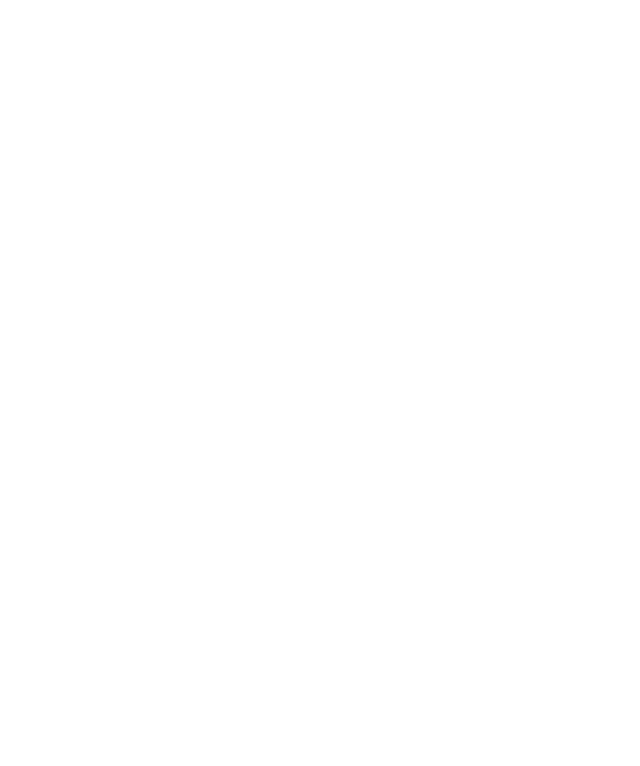
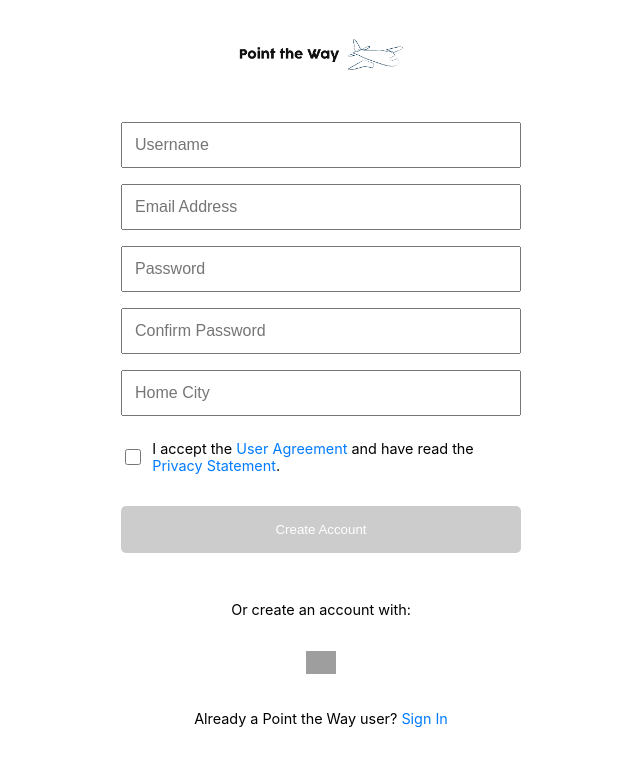
Before and after one commit to DarkMagnoCS/Point-the-way, a React (Create React App) app in the folder point-the-way-frontend/: page /signup in a window 1280 px wide. Before the commit this address had no page. Shown: the top 766 px of the page, without its empty margins (319-959 px from the left). Built offline with nearby package versions, Linux system fonts and the light colour scheme; grey boxes are pictures that could not be loaded.

Commit message:
working on Sign up

```diff
--- a/point-the-way-frontend/package.json
+++ b/point-the-way-frontend/package.json
@@ -11,7 +11,8 @@
     "react-router-dom": "^6.26.2",
     "react-scripts": "5.0.1",
     "styled-components": "^6.1.13",
-    "web-vitals": "^2.1.4"
+    "web-vitals": "^2.1.4",
+    "zxcvbn": "^4.4.2"
   },
   "scripts": {
     "start": "react-scripts start",
--- a/point-the-way-frontend/src/App.js
+++ b/point-the-way-frontend/src/App.js
@@ -1,13 +1,14 @@
 import React from 'react';
 import { BrowserRouter as Router, Route, Routes } from 'react-router-dom';
 import LandingPage from './pages/LandingPage';
+import Signup from './pages/Signup';
 
 function App() {
   return (
     <Router>
       <Routes>
         <Route path="/" element={<LandingPage />} />
-        {/* Other routes for login and signup */}
+        <Route path="/signup" element={<Signup />} />
       </Routes>
     </Router>
   );
--- a/point-the-way-frontend/src/components/Header.js
+++ b/point-the-way-frontend/src/components/Header.js
@@ -17,7 +17,7 @@
         ) : (
           <>
             <Link to="/login">Login</Link>
-            <Link to="/signup">Sign Up</Link>
+            <Link to="/Signup">Sign Up</Link>
           </>
         )}
       </Nav>
--- a/point-the-way-frontend/src/components/HeroBanner.js
+++ b/point-the-way-frontend/src/components/HeroBanner.js
@@ -9,7 +9,7 @@
   // Handle button click
   const handleStartPlanning = () => {
     setTimeout(() => {
-      navigate('/signup'); // Redirect to signup after animation
+      navigate('/Signup'); // Redirect to signup after animation
     }, 500); // 500ms delay to allow animation
   };
 
--- a/point-the-way-frontend/src/pages/signup.js
+++ b/point-the-way-frontend/src/pages/signup.js
@@ -1,9 +1,10 @@
 import React, { useState } from 'react';
 import styled from 'styled-components';
-import logoImage from './images/Point-logo.png';
+import zxcvbn from 'zxcvbn';
 
 const Signup = () => {
   const [formData, setFormData] = useState({
+    username: '',
     email: '',
     password: '',
     confirmPassword: '',
@@ -11,17 +12,23 @@
     acceptedTerms: false
   });
 
+  const [passwordTouched, setPasswordTouched] = useState(false);
+  const [confirmPasswordTouched, setConfirmPasswordTouched] = useState(false);
+
   const handleInputChange = (e) => {
     const { name, value, type, checked } = e.target;
     setFormData({
       ...formData,
       [name]: type === 'checkbox' ? checked : value,
     });
+
+    if (name === 'password') setPasswordTouched(true);
+    if (name === 'confirmPassword') setConfirmPasswordTouched(true);
   };
 
   const isFormComplete = () => {
-    const { email, password, confirmPassword, city, acceptedTerms } = formData;
-    return email && password && confirmPassword && city && password === confirmPassword && acceptedTerms;
+    const { username, email, password, confirmPassword, city, acceptedTerms } = formData;
+    return username && email && password && confirmPassword && city && password === confirmPassword && acceptedTerms;
   };
 
   const handleSubmit = (e) => {
@@ -32,12 +39,38 @@
     }
   };
 
+  const getPasswordStrength = () => {
+    const { password } = formData;
+    const result = zxcvbn(password);
+    return result.score;
+  };
+
+  const validatePassword = () => {
+    const { password } = formData;
+    if (password.length < 8) return "Password must be at least 8 characters long.";
+    if (!/[A-Z]/.test(password)) return "Password must contain at least one uppercase letter.";
+    if (!/[a-z]/.test(password)) return "Password must contain at least one lowercase letter.";
+    if (!/\d/.test(password)) return "Password must contain at least one number.";
+    return null;
+  };
+
+  const passwordsMatch = formData.password === formData.confirmPassword;
+
   return (
     <SignupWrapper>
       <Logo>
-        <img src={logoImage} alt="Point the Way Logo" />
+        <img src="/Point-logo.png" alt="Point the Way Logo" />
       </Logo>
       <Form onSubmit={handleSubmit}>
+        <Input
+          type="text"
+          name="username"
+          placeholder="Username"
+          value={formData.username}
+          onChange={handleInputChange}
+          required
+          autoComplete="off"
+        />
         <Input
           type="email"
           name="email"
@@ -53,7 +86,16 @@
           value={formData.password}
           onChange={handleInputChange}
           required
+          onFocus={() => setPasswordTouched(true)} // Track when the user starts typing
         />
+        {passwordTouched && validatePassword() && (
+          <ErrorMessage>{validatePassword()}</ErrorMessage>
+        )}
+        {passwordTouched && (
+          <StrengthMessage>
+            Password Strength: {["Too Weak", "Weak", "Fair", "Strong", "Very Strong"][getPasswordStrength()]}
+          </StrengthMessage>
+        )}
         <Input
           type="password"
           name="confirmPassword"
@@ -61,7 +103,11 @@
           value={formData.confirmPassword}
           onChange={handleInputChange}
           required
+          onBlur={() => setConfirmPasswordTouched(true)} // Check after the user finishes typing
         />
+        {confirmPasswordTouched && !passwordsMatch && (
+          <ErrorMessage>Passwords do not match.</ErrorMessage>
+        )}
         <Input
           type="text"
           name="city"
@@ -102,7 +148,7 @@
         </GoogleButton>
       </OAuthContainer>
       <SignInLink>
-        Already a TripIt user? <Link to="/login">Sign In</Link>
+        Already a Point the Way user? <Link to="/login">Sign In</Link>
       </SignInLink>
     </SignupWrapper>
   );
@@ -139,6 +185,17 @@
   font-size: 1rem;
 `;
 
+const ErrorMessage = styled.div`
+  color: red;
+  font-size: 0.9rem;
+`;
+
+const StrengthMessage = styled.div`
+  margin-top: 0.5rem;
+  font-size: 0.9rem;
+  color: ${({ strength }) => (strength < 2 ? 'red' : strength < 4 ? 'orange' : 'green')};
+`;
+
 const CheckboxWrapper = styled.div`
   display: flex;
   align-items: center;
@@ -157,16 +214,17 @@
 
 const CreateAccountButton = styled.button`
   padding: 1rem;
-  background-color: ${props => (props.disabled ? '#ccc' : '#007bff')};
+  background-color: ${(props) => (props.disabled ? '#ccc' : '#007bff')};
   color: white;
   border: none;
   border-radius: 5px;
   margin: 1rem 0;
-  cursor: ${props => (props.disabled ? 'not-allowed' : 'pointer')};
-  transition: background-color 0.3s;
+  cursor: ${(props) => (props.disabled ? 'not-allowed' : 'pointer')};
+  transition: background-color 0.3s, transform 0.2s;
 
   &:hover {
-    background-color: ${props => (props.disabled ? '#ccc' : '#0056b3')};
+    background-color: ${(props) => (props.disabled ? '#ccc' : '#0056b3')};
+    transform: ${(props) => (!props.disabled ? 'scale(1.02)' : 'none')};
   }
 `;
 
```
Also changed, not shown: point-the-way-frontend/public/Point-logo.png (added), 1 other file (tests, documents, lock files or other folders).
